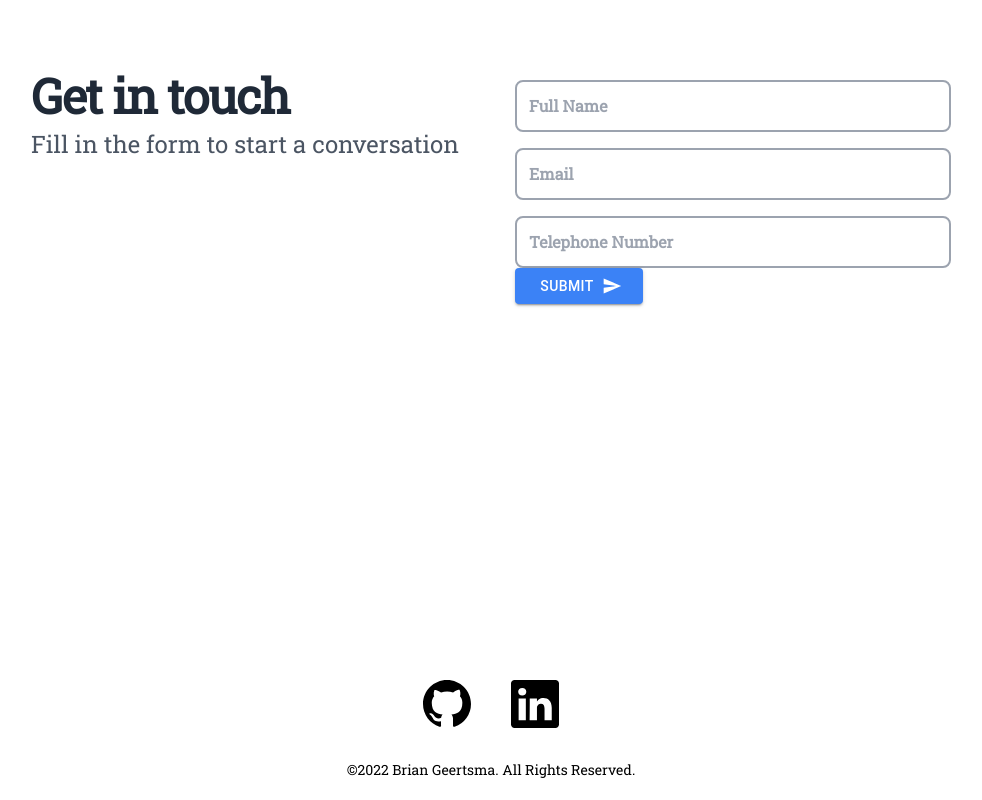
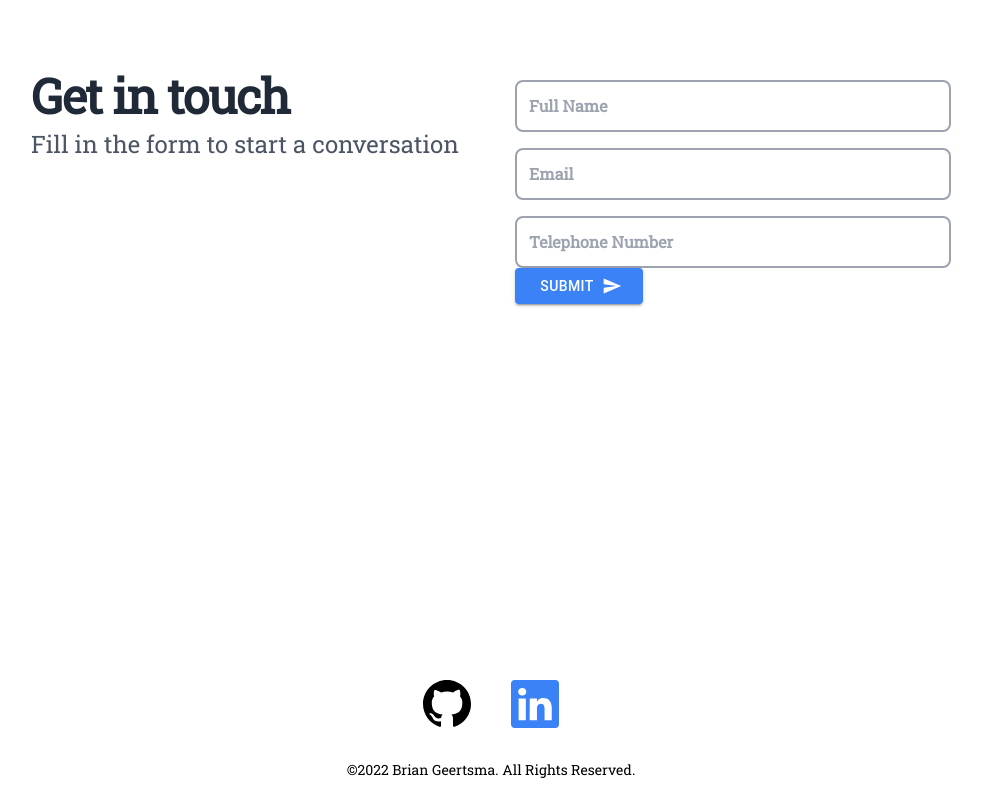
Before and after one commit to brian-gee/react-portfolio, a Next.js app: page / in a window 1280 px wide. Shown: the part 1612-2412 px from the top of the page, without its empty margins (149-1131 px from the left). Built offline with nearby package versions, Linux system fonts and the light colour scheme.

Commit message:
updating linkedin button color

```diff
--- a/components/footer.js
+++ b/components/footer.js
@@ -9,7 +9,7 @@ export default function Footer() {
         </a>
         <a
           href="https://www.linkedin.com/in/brian-geertsma/"
-          className="hover:text-6xl"
+          className="hover:text-6xl text-blue-500"
         >
           <BsLinkedin />
         </a>
```
